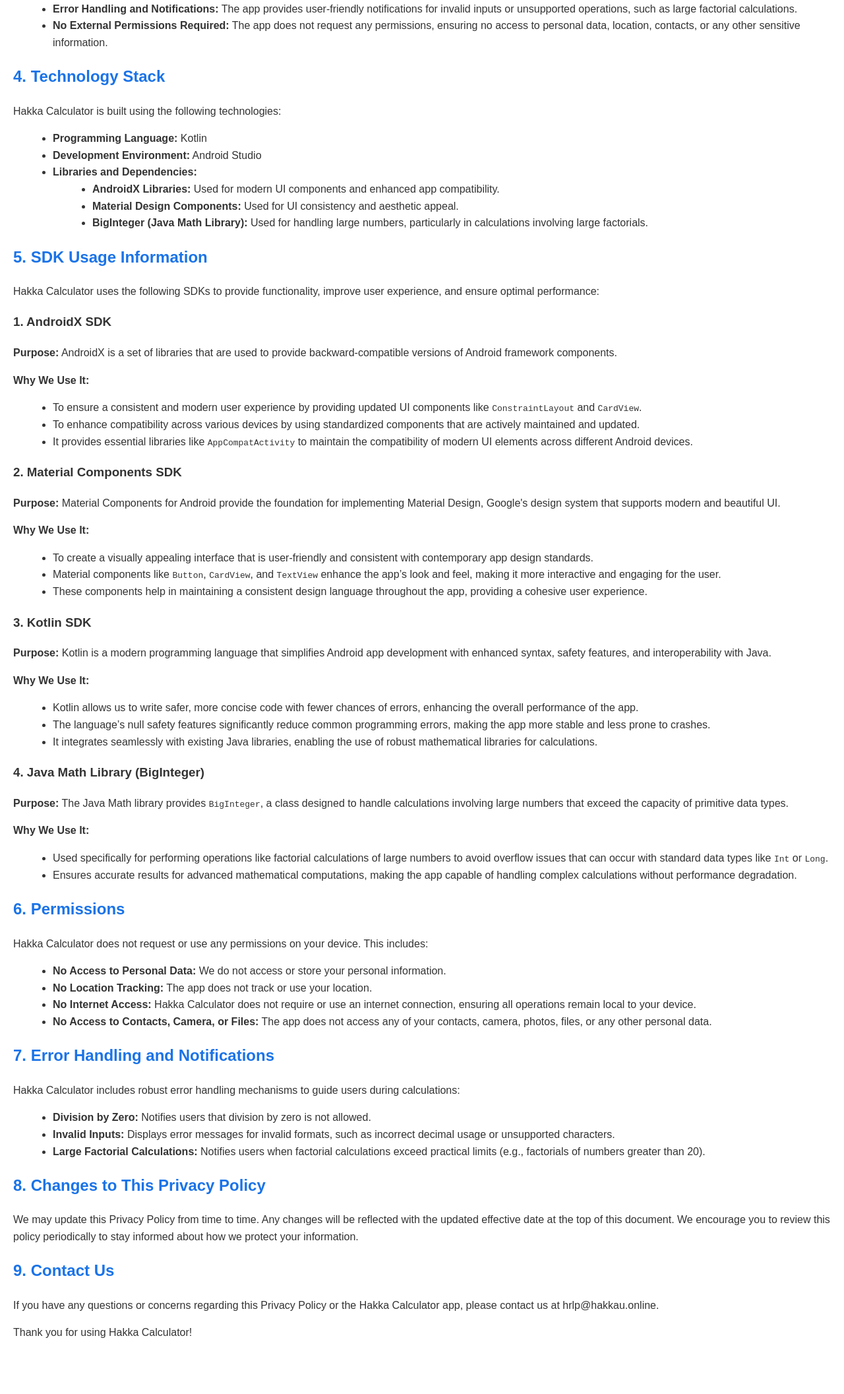
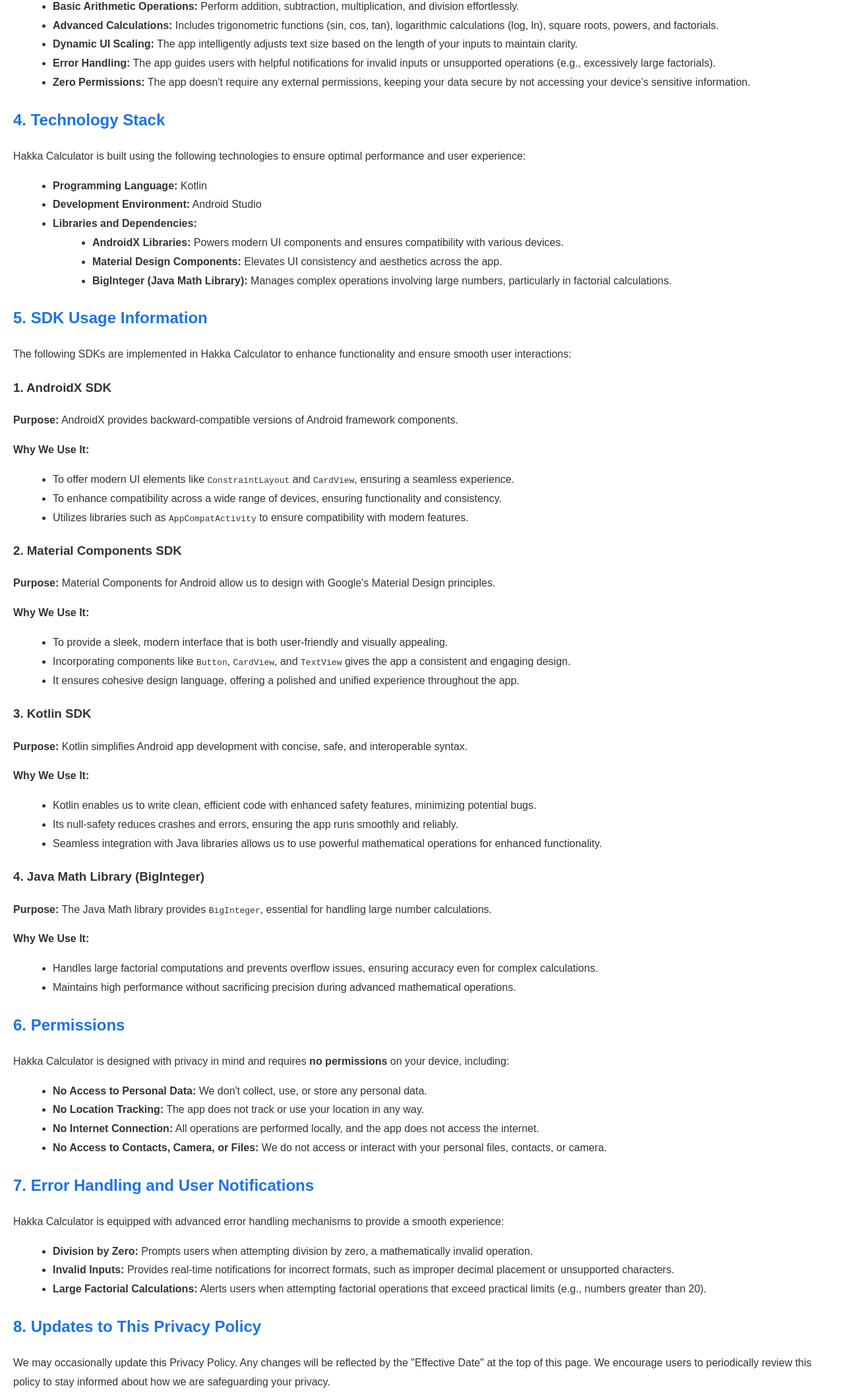
Before and after one commit to parvsehgal/hakka-cal, a plain HTML site: page index.html in a window 1280 px wide. Shown: the part 600-2713 px from the top of the page at 66% size. Before the commit the page ends 2653 px from the top, so only its background shows below. Drawn offline with Linux system fonts and the light colour scheme.

Commit message:
Update index.html

```diff
--- a/index.html
+++ b/index.html
@@ -1,13 +1,6 @@
-
 <!DOCTYPE html>
-<html>
+<html lang="en">
 <head>
-            <style></style>
-        </head>
-        <body>
-
-
-
     <meta charset="UTF-8">
     <meta http-equiv="X-UA-Compatible" content="IE=edge">
     <meta name="viewport" content="width=device-width, initial-scale=1.0">
@@ -15,7 +8,7 @@
     <style>
         body {
             font-family: Arial, sans-serif;
-            line-height: 1.6;
+            line-height: 1.8;
             margin: 20px;
             color: #333;
         }
@@ -27,113 +20,108 @@
             margin-left: 20px;
         }
         p {
-            margin-bottom: 10px;
+            margin-bottom: 15px;
         }
     </style>
-
-
+</head>
+<body>
 
     <h1>Privacy Policy for Hakka Calculator (com.hakka.cal)</h1>
-    <p><strong>Effective Date:</strong> 17/09/2024</p>
+    <p><strong>Effective Date:</strong> September 17, 2024</p>
 
-    <p>Welcome to Hakka Calculator! Your privacy is important to us, and we are committed to protecting your data while using our application. This Privacy Policy explains how we handle your data, what technologies we use, and why we use them. By using the Hakka Calculator, you agree to the terms outlined in this policy.</p>
+    <p>Welcome to Hakka Calculator! We deeply value your privacy and are committed to ensuring that your data is safeguarded while using our application. This Privacy Policy outlines how we manage your data, the technologies we use, and our purpose for using them. By accessing or using the Hakka Calculator, you consent to the practices described in this policy.</p>
 
     <h2>1. Introduction</h2>
-    <p>Hakka Calculator is a functional and easy-to-use calculator app designed to perform various mathematical calculations, including basic arithmetic, trigonometric functions, logarithmic calculations, and more. This policy details how the app operates, what data it collects (if any), and how we ensure your privacy is safeguarded.</p>
+    <p>Hakka Calculator is a versatile and user-friendly app designed to perform various mathematical computations, including basic arithmetic, trigonometric functions, logarithmic calculations, and more. This policy explains the functioning of the app, the data it handles (if any), and the steps we take to secure your privacy.</p>
 
-    <h2>2. Data Collection and Use</h2>
-    <p>Hakka Calculator does <strong>not</strong> collect, store, or transmit any personal data from its users. All calculations are performed locally on your device without any external data transmission. We do not collect or share your input or output data.</p>
+    <h2>2. Data Collection and Usage</h2>
+    <p>At Hakka Calculator, we prioritize your privacy. We <strong>do not</strong> collect, store, or transmit any personal information. All computations happen directly on your device without transmitting any data externally. Rest assured, your inputs and results remain completely private and confidential.</p>
 
     <h2>3. Key Features and Functions</h2>
     <ul>
-        <li><strong>Basic Arithmetic Operations:</strong> Addition, subtraction, multiplication, and division.</li>
-        <li><strong>Advanced Mathematical Functions:</strong> Includes trigonometric functions (sin, cos, tan), logarithmic calculations (log, ln), square roots, powers, and factorials.</li>
-        <li><strong>Dynamic UI Adjustments:</strong> The app adjusts the font size dynamically based on the input length to ensure readability.</li>
-        <li><strong>Error Handling and Notifications:</strong> The app provides user-friendly notifications for invalid inputs or unsupported operations, such as large factorial calculations.</li>
-        <li><strong>No External Permissions Required:</strong> The app does not request any permissions, ensuring no access to personal data, location, contacts, or any other sensitive information.</li>
+        <li><strong>Basic Arithmetic Operations:</strong> Perform addition, subtraction, multiplication, and division effortlessly.</li>
+        <li><strong>Advanced Calculations:</strong> Includes trigonometric functions (sin, cos, tan), logarithmic calculations (log, ln), square roots, powers, and factorials.</li>
+        <li><strong>Dynamic UI Scaling:</strong> The app intelligently adjusts text size based on the length of your inputs to maintain clarity.</li>
+        <li><strong>Error Handling:</strong> The app guides users with helpful notifications for invalid inputs or unsupported operations (e.g., excessively large factorials).</li>
+        <li><strong>Zero Permissions:</strong> The app doesn't require any external permissions, keeping your data secure by not accessing your device’s sensitive information.</li>
     </ul>
 
     <h2>4. Technology Stack</h2>
-    <p>Hakka Calculator is built using the following technologies:</p>
+    <p>Hakka Calculator is built using the following technologies to ensure optimal performance and user experience:</p>
     <ul>
         <li><strong>Programming Language:</strong> Kotlin</li>
         <li><strong>Development Environment:</strong> Android Studio</li>
         <li><strong>Libraries and Dependencies:</strong>
             <ul>
-                <li><strong>AndroidX Libraries:</strong> Used for modern UI components and enhanced app compatibility.</li>
-                <li><strong>Material Design Components:</strong> Used for UI consistency and aesthetic appeal.</li>
-                <li><strong>BigInteger (Java Math Library):</strong> Used for handling large numbers, particularly in calculations involving large factorials.</li>
+                <li><strong>AndroidX Libraries:</strong> Powers modern UI components and ensures compatibility with various devices.</li>
+                <li><strong>Material Design Components:</strong> Elevates UI consistency and aesthetics across the app.</li>
+                <li><strong>BigInteger (Java Math Library):</strong> Manages complex operations involving large numbers, particularly in factorial calculations.</li>
             </ul>
         </li>
     </ul>
 
     <h2>5. SDK Usage Information</h2>
-    <p>Hakka Calculator uses the following SDKs to provide functionality, improve user experience, and ensure optimal performance:</p>
+    <p>The following SDKs are implemented in Hakka Calculator to enhance functionality and ensure smooth user interactions:</p>
 
     <h3>1. AndroidX SDK</h3>
-    <p><strong>Purpose:</strong> AndroidX is a set of libraries that are used to provide backward-compatible versions of Android framework components.</p>
+    <p><strong>Purpose:</strong> AndroidX provides backward-compatible versions of Android framework components.</p>
     <p><strong>Why We Use It:</strong></p>
     <ul>
-        <li>To ensure a consistent and modern user experience by providing updated UI components like <code>ConstraintLayout</code> and <code>CardView</code>.</li>
-        <li>To enhance compatibility across various devices by using standardized components that are actively maintained and updated.</li>
-        <li>It provides essential libraries like <code>AppCompatActivity</code> to maintain the compatibility of modern UI elements across different Android devices.</li>
+        <li>To offer modern UI elements like <code>ConstraintLayout</code> and <code>CardView</code>, ensuring a seamless experience.</li>
+        <li>To enhance compatibility across a wide range of devices, ensuring functionality and consistency.</li>
+        <li>Utilizes libraries such as <code>AppCompatActivity</code> to ensure compatibility with modern features.</li>
     </ul>
 
     <h3>2. Material Components SDK</h3>
-    <p><strong>Purpose:</strong> Material Components for Android provide the foundation for implementing Material Design, Google's design system that supports modern and beautiful UI.</p>
+    <p><strong>Purpose:</strong> Material Components for Android allow us to design with Google's Material Design principles.</p>
     <p><strong>Why We Use It:</strong></p>
     <ul>
-        <li>To create a visually appealing interface that is user-friendly and consistent with contemporary app design standards.</li>
-        <li>Material components like <code>Button</code>, <code>CardView</code>, and <code>TextView</code> enhance the app’s look and feel, making it more interactive and engaging for the user.</li>
-        <li>These components help in maintaining a consistent design language throughout the app, providing a cohesive user experience.</li>
+        <li>To provide a sleek, modern interface that is both user-friendly and visually appealing.</li>
+        <li>Incorporating components like <code>Button</code>, <code>CardView</code>, and <code>TextView</code> gives the app a consistent and engaging design.</li>
+        <li>It ensures cohesive design language, offering a polished and unified experience throughout the app.</li>
     </ul>
 
     <h3>3. Kotlin SDK</h3>
-    <p><strong>Purpose:</strong> Kotlin is a modern programming language that simplifies Android app development with enhanced syntax, safety features, and interoperability with Java.</p>
+    <p><strong>Purpose:</strong> Kotlin simplifies Android app development with concise, safe, and interoperable syntax.</p>
     <p><strong>Why We Use It:</strong></p>
     <ul>
-        <li>Kotlin allows us to write safer, more concise code with fewer chances of errors, enhancing the overall performance of the app.</li>
-        <li>The language’s null safety features significantly reduce common programming errors, making the app more stable and less prone to crashes.</li>
-        <li>It integrates seamlessly with existing Java libraries, enabling the use of robust mathematical libraries for calculations.</li>
+        <li>Kotlin enables us to write clean, efficient code with enhanced safety features, minimizing potential bugs.</li>
+        <li>Its null-safety reduces crashes and errors, ensuring the app runs smoothly and reliably.</li>
+        <li>Seamless integration with Java libraries allows us to use powerful mathematical operations for enhanced functionality.</li>
     </ul>
 
     <h3>4. Java Math Library (BigInteger)</h3>
-    <p><strong>Purpose:</strong> The Java Math library provides <code>BigInteger</code>, a class designed to handle calculations involving large numbers that exceed the capacity of primitive data types.</p>
+    <p><strong>Purpose:</strong> The Java Math library provides <code>BigInteger</code>, essential for handling large number calculations.</p>
     <p><strong>Why We Use It:</strong></p>
     <ul>
-        <li>Used specifically for performing operations like factorial calculations of large numbers to avoid overflow issues that can occur with standard data types like <code>Int</code> or <code>Long</code>.</li>
-        <li>Ensures accurate results for advanced mathematical computations, making the app capable of handling complex calculations without performance degradation.</li>
+        <li>Handles large factorial computations and prevents overflow issues, ensuring accuracy even for complex calculations.</li>
+        <li>Maintains high performance without sacrificing precision during advanced mathematical operations.</li>
     </ul>
 
     <h2>6. Permissions</h2>
-    <p>Hakka Calculator does not request or use any permissions on your device. This includes:</p>
+    <p>Hakka Calculator is designed with privacy in mind and requires <strong>no permissions</strong> on your device, including:</p>
     <ul>
-        <li><strong>No Access to Personal Data:</strong> We do not access or store your personal information.</li>
-        <li><strong>No Location Tracking:</strong> The app does not track or use your location.</li>
-        <li><strong>No Internet Access:</strong> Hakka Calculator does not require or use an internet connection, ensuring all operations remain local to your device.</li>
-        <li><strong>No Access to Contacts, Camera, or Files:</strong> The app does not access any of your contacts, camera, photos, files, or any other personal data.</li>
+        <li><strong>No Access to Personal Data:</strong> We don't collect, use, or store any personal data.</li>
+        <li><strong>No Location Tracking:</strong> The app does not track or use your location in any way.</li>
+        <li><strong>No Internet Connection:</strong> All operations are performed locally, and the app does not access the internet.</li>
+        <li><strong>No Access to Contacts, Camera, or Files:</strong> We do not access or interact with your personal files, contacts, or camera.</li>
     </ul>
 
-    <h2>7. Error Handling and Notifications</h2>
-    <p>Hakka Calculator includes robust error handling mechanisms to guide users during calculations:</p>
+    <h2>7. Error Handling and User Notifications</h2>
+    <p>Hakka Calculator is equipped with advanced error handling mechanisms to provide a smooth experience:</p>
     <ul>
-        <li><strong>Division by Zero:</strong> Notifies users that division by zero is not allowed.</li>
-        <li><strong>Invalid Inputs:</strong> Displays error messages for invalid formats, such as incorrect decimal usage or unsupported characters.</li>
-        <li><strong>Large Factorial Calculations:</strong> Notifies users when factorial calculations exceed practical limits (e.g., factorials of numbers greater than 20).</li>
+        <li><strong>Division by Zero:</strong> Prompts users when attempting division by zero, a mathematically invalid operation.</li>
+        <li><strong>Invalid Inputs:</strong> Provides real-time notifications for incorrect formats, such as improper decimal placement or unsupported characters.</li>
+        <li><strong>Large Factorial Calculations:</strong> Alerts users when attempting factorial operations that exceed practical limits (e.g., numbers greater than 20).</li>
     </ul>
 
-    <h2>8. Changes to This Privacy Policy</h2>
-    <p>We may update this Privacy Policy from time to time. Any changes will be reflected with the updated effective date at the top of this document. We encourage you to review this policy periodically to stay informed about how we protect your information.</p>
+    <h2>8. Updates to This Privacy Policy</h2>
+    <p>We may occasionally update this Privacy Policy. Any changes will be reflected by the "Effective Date" at the top of this page. We encourage users to periodically review this policy to stay informed about how we are safeguarding your privacy.</p>
 
     <h2>9. Contact Us</h2>
-    <p>If you have any questions or concerns regarding this Privacy Policy or the Hakka Calculator app, please contact us at hrlp@hakkau.online.</p>
+    <p>If you have any questions or concerns regarding our Privacy Policy or the Hakka Calculator app, feel free to reach out to us at <a href="mailto:hrlp@hakkau.online">hrlp@hakkau.online</a>.</p>
 
-    <p>Thank you for using Hakka Calculator!</p>
-
-
-
-
-            <script></script>
-
+    <p>Thank you for trusting Hakka Calculator!</p>
 
 </body>
+</html>
```
